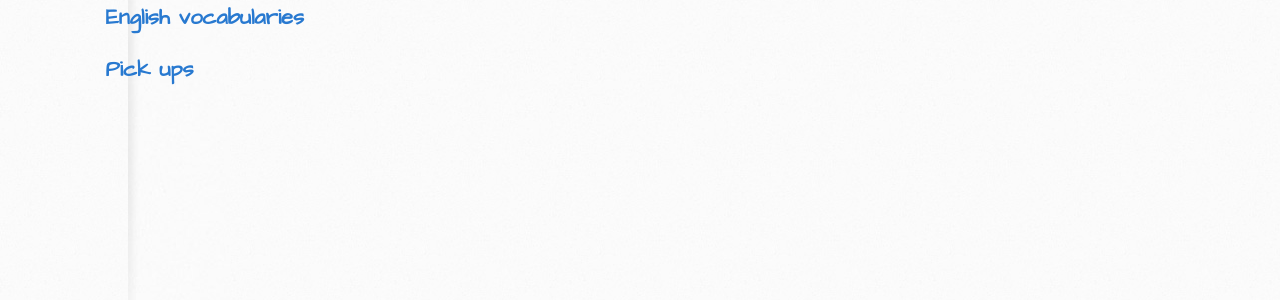
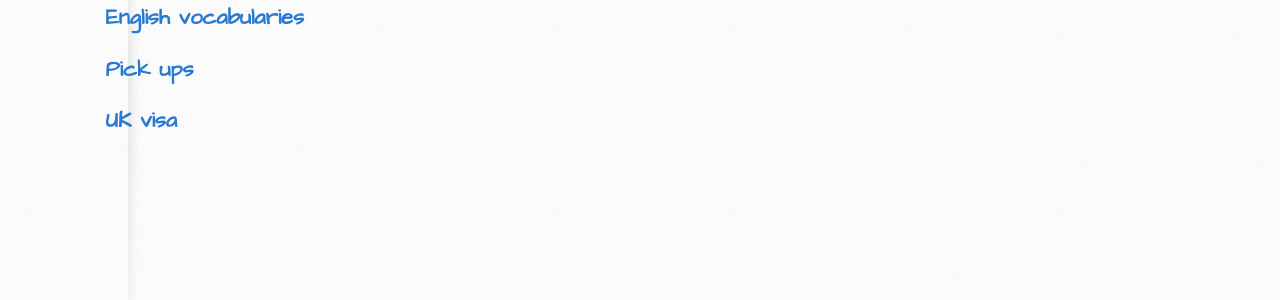
Before and after one commit to itcraftme/itcraftme, a Jekyll site: the page built from docs/me/index.md, in a window 1280 px wide. Shown: the part 397-697 px from the top of the page. Built offline with Jekyll 4.4.1, drawn with Linux system fonts in a browser that asks for light colours; our own code applies the rules of GitHub Pages for plain Markdown files.

Commit message:
Update index.md
add UK visa

```diff
--- a/docs/me/index.md
+++ b/docs/me/index.md
@@ -5,3 +5,4 @@ layout: default
 ## [China history](./history.md)
 ## [English vocabularies](./vocabulary.md)
 ## [Pick ups](./pickups.md)
+## [UK visa](./UKVisa.md)
```
